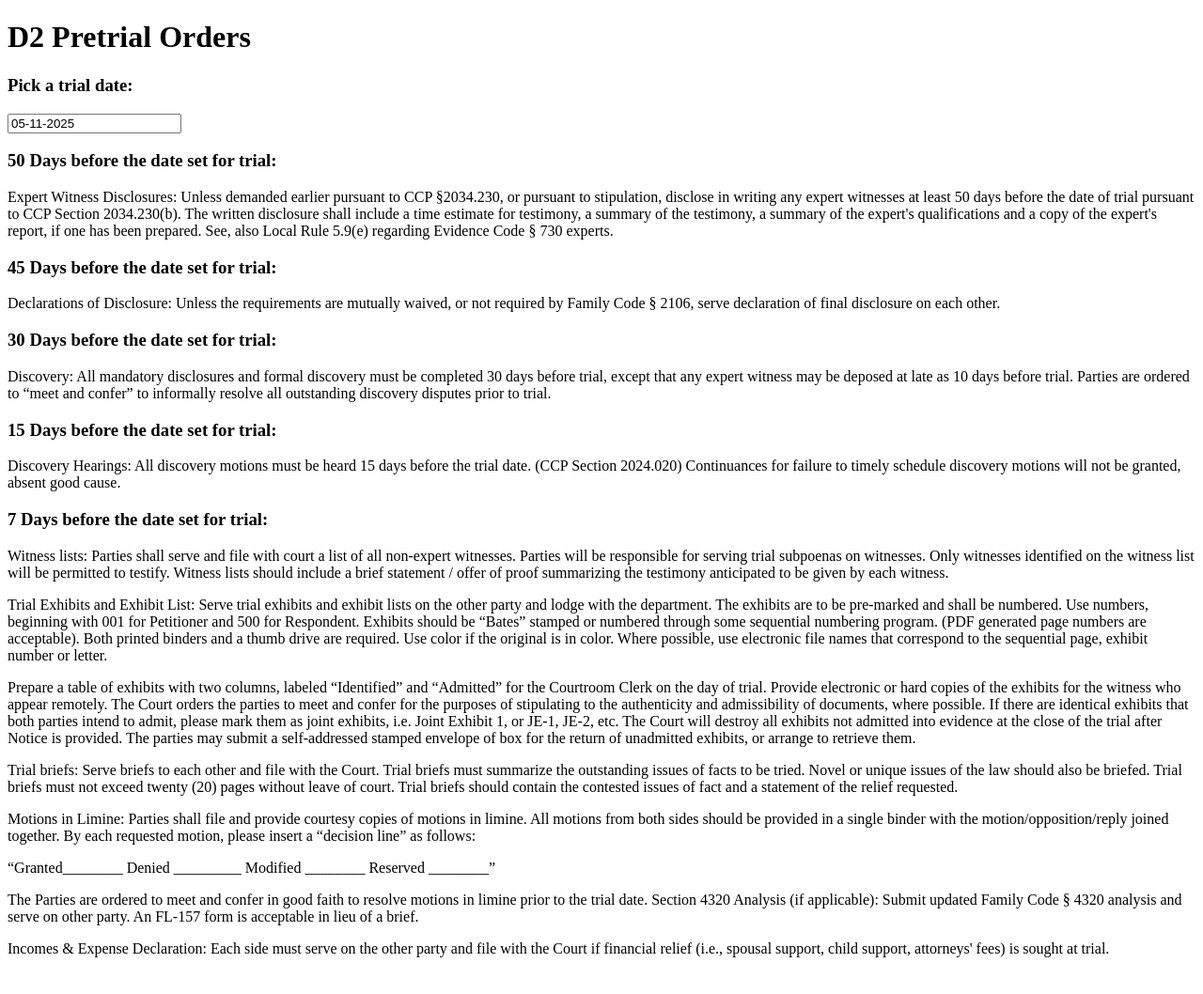
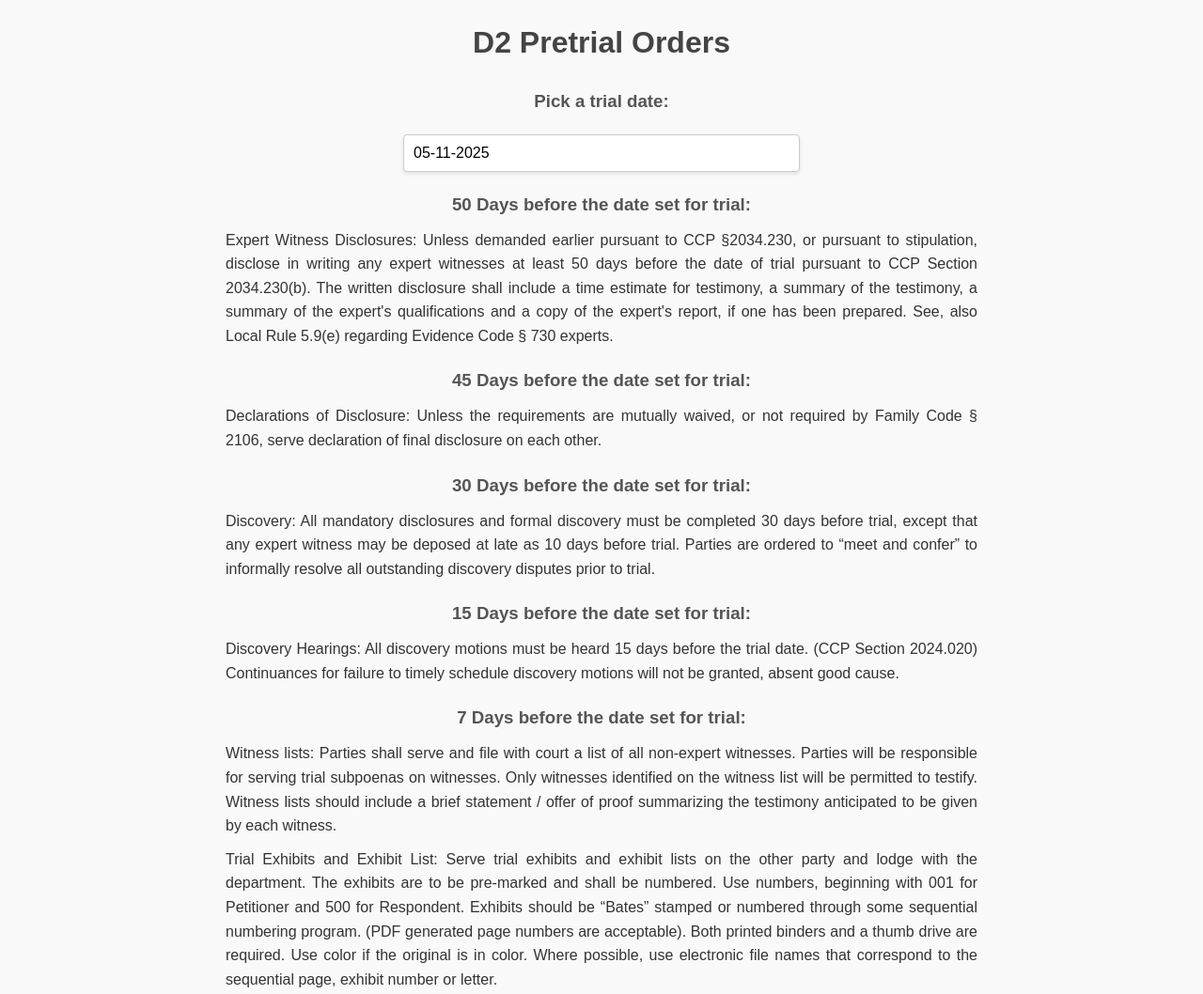
Before and after one commit to dorianpeters/d2-dates, a website: page index.html in a window 1280 px wide. Shown: the top 1058 px of the page at 94% size. Before the commit the page ends 1035 px from the top, so only its background shows below. Drawn offline with nearby package versions, Linux system fonts and the light colour scheme.

Commit message:
Add styles for body, headers, and input elements; remove console logs from script

```diff
--- a/index.html
+++ b/index.html
@@ -4,6 +4,7 @@
 <head>
   <meta charset="UTF-8">
   <meta name="viewport" content="width=device-width, initial-scale=1.0">
+  <link rel="stylesheet" href="styles.css">
   <!-- Flatpickr CSS -->
   <link rel="stylesheet" href="https://cdn.jsdelivr.net/npm/flatpickr/dist/flatpickr.min.css">
   <!-- Flatpickr JS -->
--- a/script.js
+++ b/script.js
@@ -1,5 +1,3 @@
-console.log('connected');
-
 // Initialize flatpickr
 const fp = flatpickr("#dateInput", {
   dateFormat: "m-d-Y", // Output format
@@ -9,9 +7,6 @@ const fp = flatpickr("#dateInput", {
   onChange: function(selectedDates, dateStr, instance) {
     const trialDate = selectedDates[0];
     if (trialDate) {
-      console.log("Selected Date:", dateStr);
-      console.log("Date Object:", trialDate);
-
       // Calculate and display deadlines
       updateDeadlines(trialDate);
     }
--- a/styles.css
+++ b/styles.css
@@ -0,0 +1,67 @@
+/* General body styling */
+body {
+  font-family: Arial, sans-serif;
+  line-height: 1.6;
+  margin: 0;
+  padding: 0;
+  background-color: #f9f9f9;
+  color: #333;
+}
+
+/* Header styling */
+h1 {
+  text-align: center;
+  color: #444;
+  margin-top: 20px;
+}
+
+/* Input styling */
+input[type="text"] {
+  display: block;
+  margin: 20px auto;
+  padding: 10px;
+  font-size: 16px;
+  border: 1px solid #ccc;
+  border-radius: 4px;
+  width: 80%;
+  max-width: 400px;
+  box-shadow: 0 2px 4px rgba(0, 0, 0, 0.1);
+}
+
+/* Section headers */
+h3 {
+  color: #555;
+  margin: 20px auto 10px;
+  text-align: center;
+}
+
+/* Paragraph styling */
+p {
+  margin: 10px auto;
+  padding: 0 20px;
+  max-width: 800px;
+  text-align: justify;
+}
+
+/* Span styling for deadlines */
+.deadlines {
+  font-weight: bold;
+  color: #007BFF;
+}
+
+/* Add some spacing */
+.deadlines, h3 {
+  margin-bottom: 10px;
+}
+
+/* Add hover effect to input */
+input[type="text"]:hover {
+  border-color: #007BFF;
+}
+
+/* Add focus effect to input */
+input[type="text"]:focus {
+  outline: none;
+  border-color: #007BFF;
+  box-shadow: 0 0 5px rgba(0, 123, 255, 0.5);
+}
```
